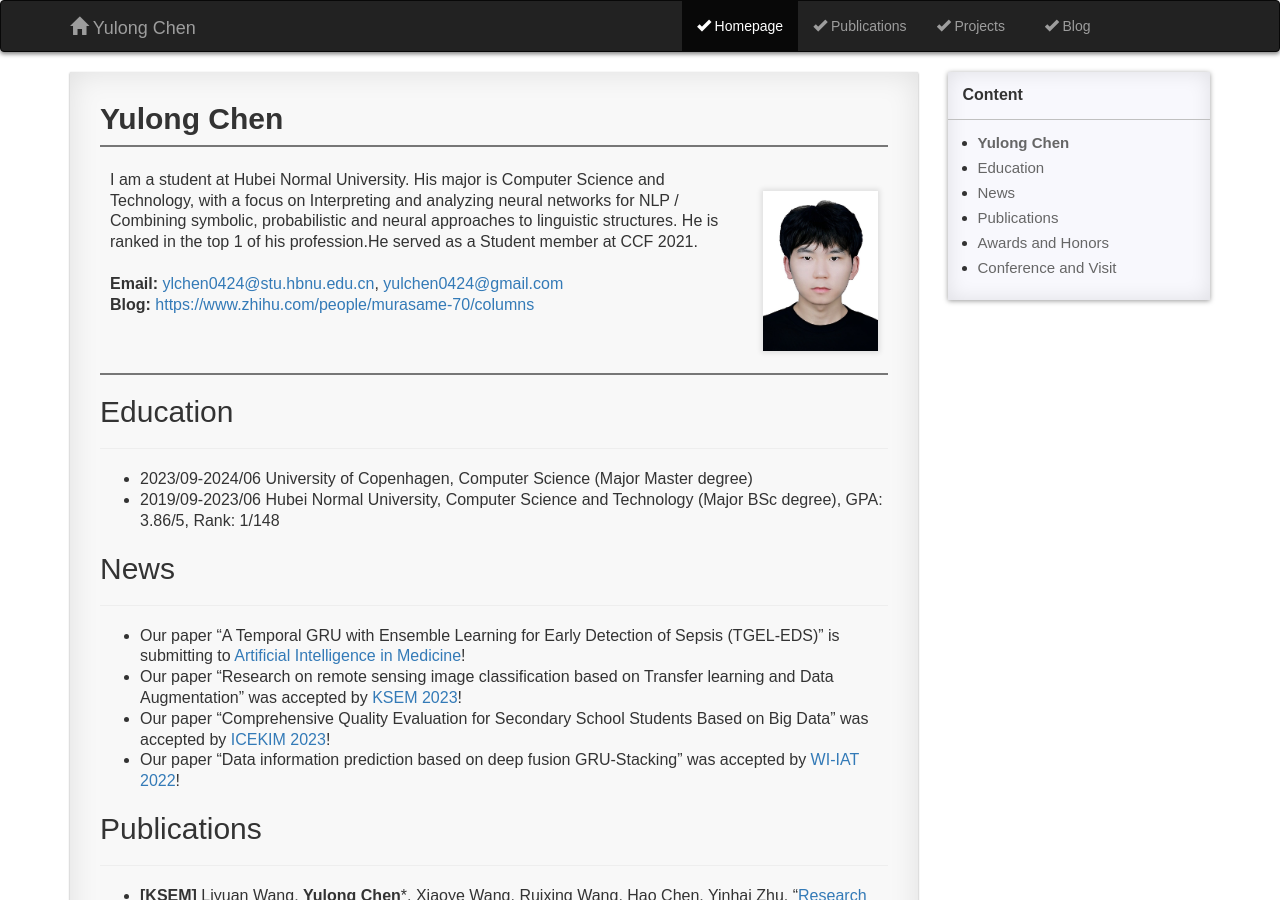
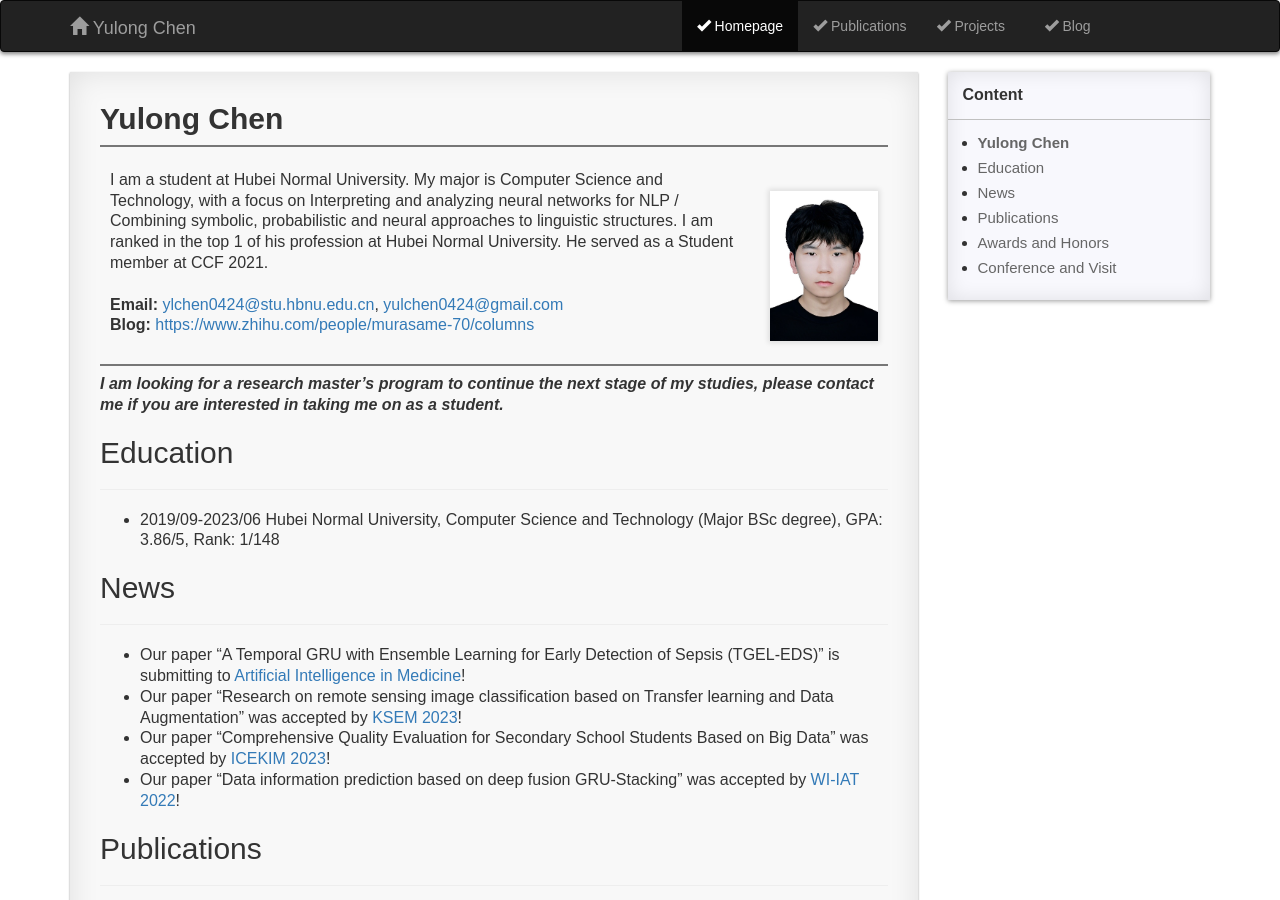
Before and after one commit to yulongC/yulongC.github.io, a Jekyll site: the page built from pages/1_homepage.md, in a window 1280 px wide and 900 px high. Built offline with Jekyll 4.4.1, drawn with Linux system fonts in a browser that asks for light colours; comment, search, counter and statistics services are not loaded.

Commit message:
Update 1_homepage.md

```diff
--- a/pages/1_homepage.md
+++ b/pages/1_homepage.md
@@ -11,12 +11,13 @@
 
 ## **Yulong Chen**
 
-| <br> I am a student at Hubei Normal University. His major is Computer Science and Technology, with a focus on Interpreting and analyzing neural networks for NLP / Combining symbolic, probabilistic and neural approaches to linguistic structures. He is ranked in the top 1 of his profession.He served as a Student member at CCF 2021. <br> <br> **Email:** <ylchen0424@stu.hbnu.edu.cn>, <yulchen0424@gmail.com> <br> **Blog:** <https://www.zhihu.com/people/murasame-70/columns>  <br> <br> | <br> &emsp; ![image](https://yulongC.github.io/images/chen-2023.jpg) <br> <br> |
+| <br> I am a student at Hubei Normal University. My major is Computer Science and Technology, with a focus on Interpreting and analyzing neural networks for NLP / Combining symbolic, probabilistic and neural approaches to linguistic structures. I am ranked in the top 1 of his profession at Hubei Normal University. He served as a Student member at CCF 2021. <br> <br> **Email:** <ylchen0424@stu.hbnu.edu.cn>, <yulchen0424@gmail.com> <br> **Blog:** <https://www.zhihu.com/people/murasame-70/columns>  <br> <br> | <br> &emsp; ![image](https://yulongC.github.io/images/chen-2023.jpg) <br> <br> |
+
+***I am looking for a research master's program to continue the next stage of my studies, please contact me if you are interested in taking me on as a student.***
 
 ## Education
 
 ---
-* 2023/09-2024/06 University of Copenhagen, Computer Science (Major Master degree)
 * 2019/09-2023/06 Hubei Normal University, Computer Science and Technology (Major BSc degree), GPA: 3.86/5, Rank: 1/148
 
 ## News
```
